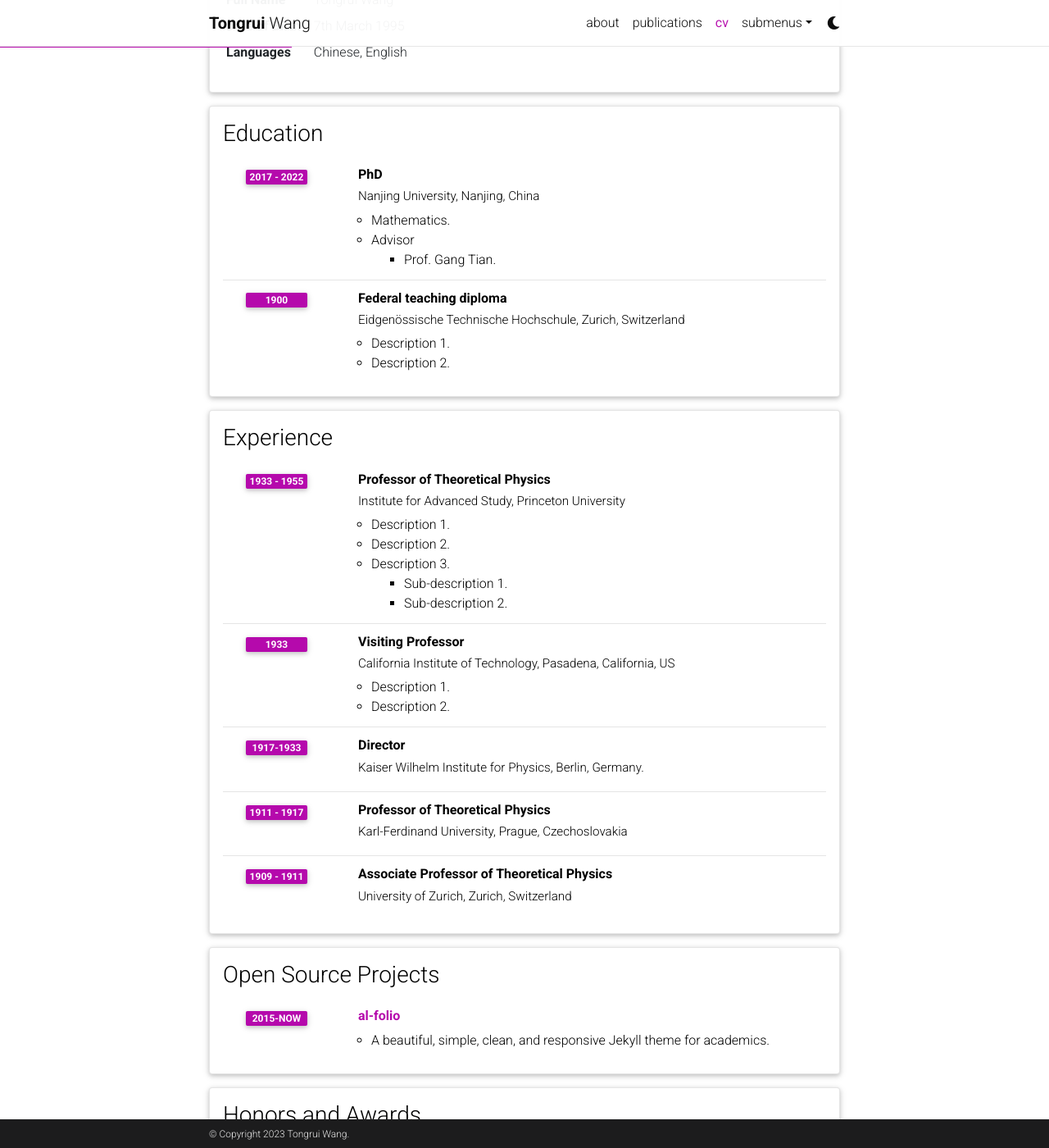
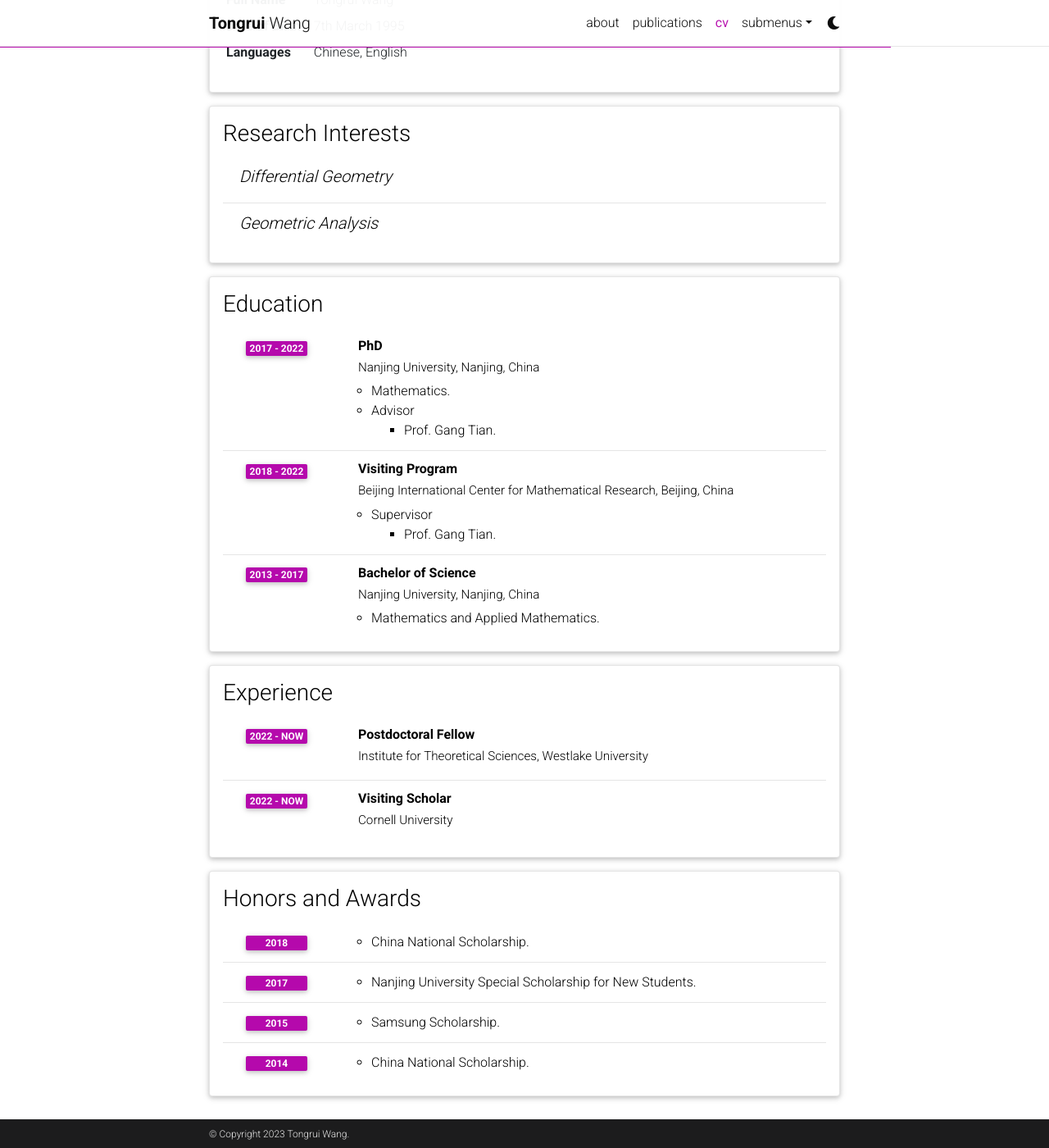
Before and after one commit to XilunL/XilunL.github.io, a Jekyll site: the page built from _pages/cv.md, in a window 1280 px wide and 1400 px high, scrolled down 264 px. Shown: the whole window at 82% size. Built offline with Jekyll 4.4.1, drawn with Linux system fonts in a browser that asks for light colours; comment, search, counter and statistics services are not loaded; a style sheet for code colours, icons or effects is not loaded; some of the changed text lies outside the part shown.

Commit message:
Update cv.yml

```diff
--- a/_data/cv.yml
+++ b/_data/cv.yml
@@ -7,6 +7,12 @@
       value: 7th March 1995
     - name: Languages
       value: Chinese, English
+
+- title: Research Interests
+  type: nested_list
+  contents:
+    - title: Differential Geometry
+    - title: Geometric Analysis
 
 - title: Education
   type: time_table
@@ -19,77 +25,41 @@
         - title: Advisor
           contents:
             - Prof. Gang Tian.
-    - title: Federal teaching diploma
-      institution: Eidgenössische Technische Hochschule, Zurich, Switzerland
-      year: 1900
+    - title: Visiting Program
+      institution: Beijing International Center for Mathematical Research, Beijing, China
+      year: 2018 - 2022
       description:
-        - Description 1.
-        - Description 2.
+        - title: Supervisor
+          contents:
+            - Prof. Gang Tian.
+    - title: Bachelor of Science
+      institution: Nanjing University, Nanjing, China
+      year: 2013 - 2017
+      description:
+        - Mathematics and Applied Mathematics.
 
 - title: Experience
   type: time_table
   contents:
-    - title: Professor of Theoretical Physics
-      institution: Institute for Advanced Study, Princeton University
-      year: 1933 - 1955
-      description:
-        - Description 1.
-        - Description 2.
-        - title: Description 3.
-          contents:
-            - Sub-description 1.
-            - Sub-description 2.
-    - title: Visiting Professor
-      institution: California Institute of Technology, Pasadena, California, US
-      year: 1933
-      description:
-        - Description 1.
-        - Description 2.
-
-    - title: Director
-      institution: Kaiser Wilhelm Institute for Physics, Berlin, Germany.
-      year: 1917-1933
-
-    - title: Professor of Theoretical Physics
-      institution: Karl-Ferdinand University, Prague, Czechoslovakia
-      year: 1911 - 1917
-      description:
-
-    - title: Associate Professor of Theoretical Physics
-      institution: University of Zurich, Zurich, Switzerland
-      year: 1909 - 1911
-
-- title: Open Source Projects
-  type: time_table
-  contents:
-    - title: <a href="https://github.com/alshedivat/al-folio">al-folio</a>
-      year: 2015-now
-      description: A beautiful, simple, clean, and responsive Jekyll theme for academics.
+    - title: Postdoctoral Fellow
+      institution: Institute for Theoretical Sciences, Westlake University
+      year: 2022 - Now
+    - title: Visiting Scholar
+      institution: Cornell University
+      year: 2022 - Now
 
 - title: Honors and Awards
   type: time_table
   contents:
-    - year: 1921
+    - year: 2018
       items:
-        - Nobel Prize in Physics
-        - Matteucci Medal
-    - year: 2029
+        - China National Scholarship.
+    - year: 2017
       items:
-        - Max Planck Medal
-
-- title: Academic Interests
-  type: nested_list
-  contents:
-    - title: Topic 1.
+        - Nanjing University Special Scholarship for New Students.
+    - year: 2015
       items:
-        - Description 1.
-        - Description 2.
-    - title: Topic 2.
+        - Samsung Scholarship.
+    - year: 2014
       items:
-        - Description 1.
-        - Description 2.
-
-- title: Other Interests
-  type: list
-  contents:
-    - <u>Hobbies:</u> Hobby 1, Hobby 2, etc.
+        - China National Scholarship.
```
